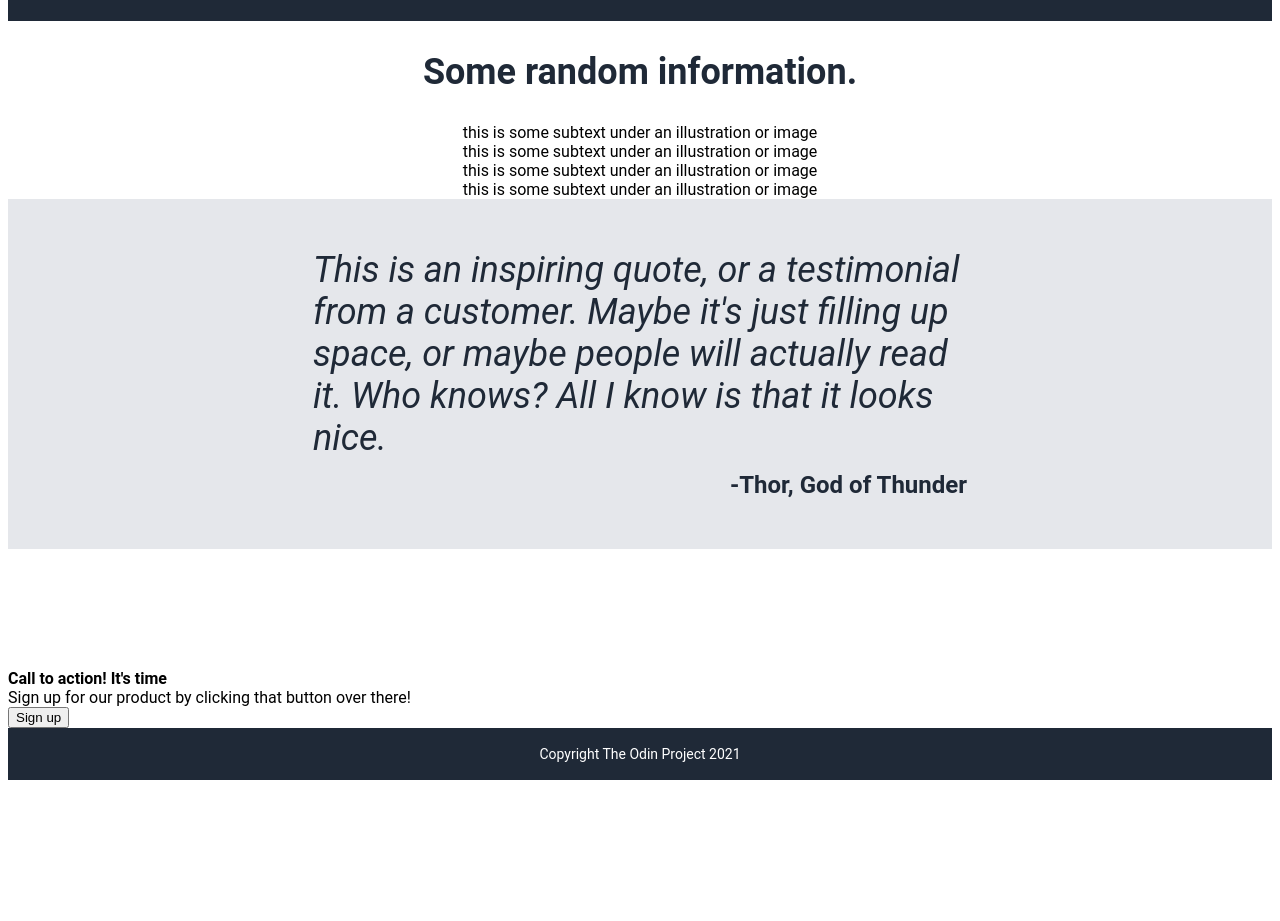
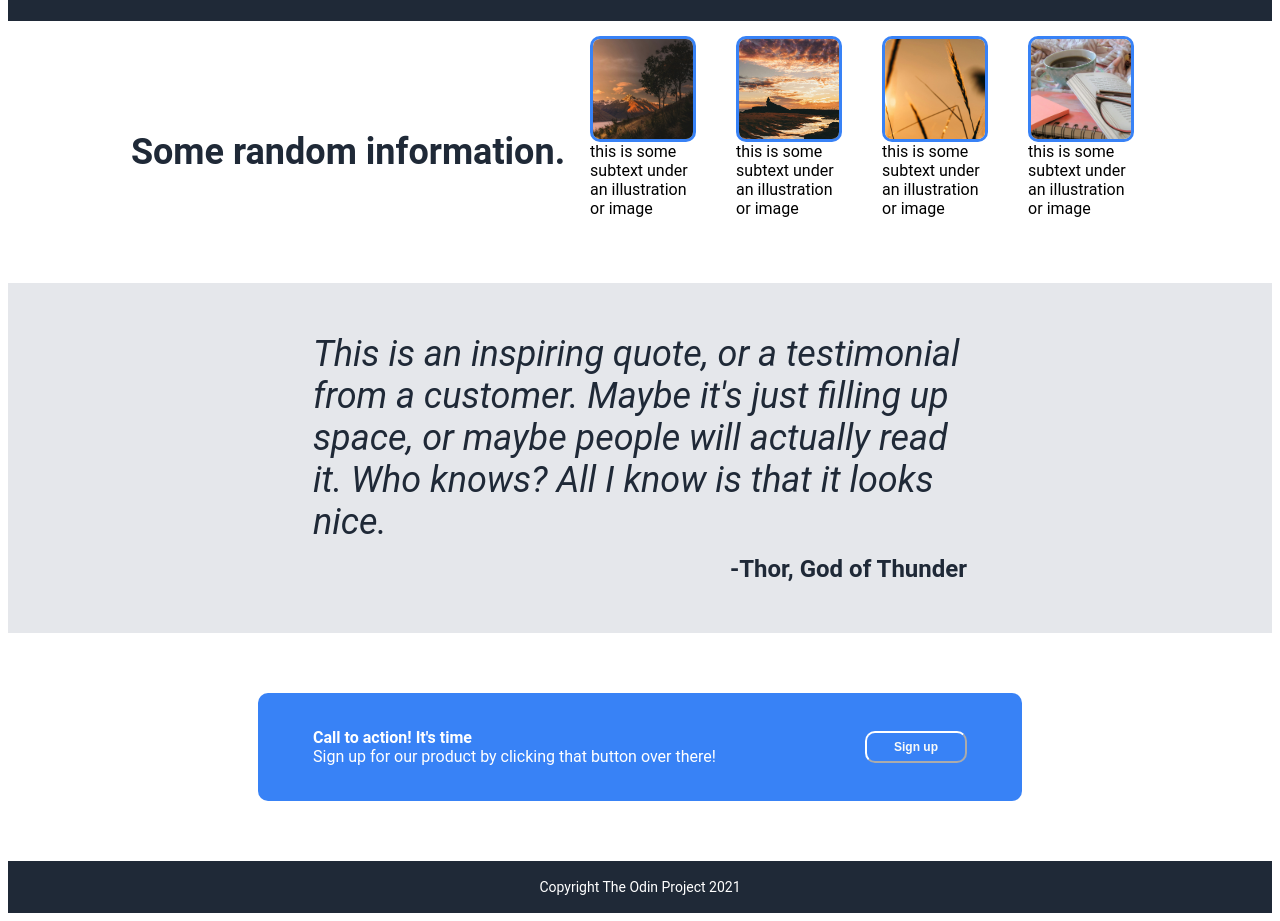
Before and after one commit to megafayray/landing-page, a plain HTML site: page index.html in a window 1280 px wide. Shown: the part 440-1361 px from the top of the page. Before the commit the page ends 1228 px from the top, so only its background shows below. Drawn offline with Linux system fonts and the light colour scheme.

Commit message:
Style the cards section

```diff
--- a/index.html
+++ b/index.html
@@ -30,16 +30,29 @@
     </div>
     <div class="foursquares">
         <h2>Some random information.</h2>
-        <div class="card">this is some subtext under an illustration or image</div>
-        <div class="card">this is some subtext under an illustration or image</div>
-        <div class="card">this is some subtext under an illustration or image</div>
-        <div class="card">this is some subtext under an illustration or image</div>
+        <div class="ugh">
+          <img src="square-pics/pica.jpg" style="height: 100px;">
+          <div class="card">this is some subtext under an illustration or image</div>
+        </div>
+        <div class="ugh">
+          <img src="square-pics/picb.jpg" style="height: 100px;">
+          <div class="card">this is some subtext under an illustration or image</div>
+        </div>
+        <div class="ugh">
+          <img src="square-pics/picc.jpg" style="height: 100px;">
+          <div class="card">this is some subtext under an illustration or image</div>
+        </div>
+        <div class="ugh">
+          <img src="square-pics/picd.jpg" style="height: 100px;">
+          <div class="card">this is some subtext under an illustration or image</div>
+        </div>
     </div>
     <div class="greysection">
         This is an inspiring quote, or a testimonial from a customer. Maybe it's just filling up space, or maybe people will actually read it. Who knows? All I know is that it looks nice.
         <div class="attribution">-Thor, God of Thunder</div>
     </div>
-    <div class="calltoaction"></div>
+    <div class="calltoaction">
+     <div class="blue">
         <div class="letsgo">
             <strong>Call to action! It's time</strong><br>
             Sign up for our product by clicking that button over there!
@@ -47,7 +60,8 @@
         <div class="button2">
             <button>Sign up</button>
         </div>
-
+     </div>
+    </div>
     <div class="footer">Copyright The Odin Project 2021</div>
 
 </body>
--- a/style.css
+++ b/style.css
@@ -74,6 +74,9 @@ p {
     max-width: 150px;
 }
 
+/* Keep working on this section, it needs::
+ to have the cards and images flex, and
+ include h2 within a larger container that hold everything */
 .foursquares {
     display: flex;
     flex-direction: column;
@@ -85,13 +88,33 @@ h2 {
     font-size: 36px;
     font-weight: bolder;
     color: #1f2937;
+    text-align: center;
+    padding-top: 50px;
 }
 
-/* Keep working on this  */
-.card {
+.foursquares {
     display: flex;
     flex-direction: row;
-    border:#3882f6;
+    gap: 10px;
+    padding-bottom: 50px;
+}
+
+.ugh{
+    display: flex;
+    flex-direction: column;
+    padding: 15px;
+}
+
+.card {
+    width: 100px;
+}
+
+.foursquares img {
+    width: 100px;
+    align-self: center;
+    border-radius: 10px;
+    border-style: solid;
+    border-color: #3882f6;
 }
 
 .greysection {
@@ -133,9 +156,8 @@ h2 {
     font-weight: bold;
     border-radius: 10px;
     padding: 7px 27px;
-    max-width: 100px;
     border-color: white;
-    border-width: 1px;
+    border-width: 2px;
 }
 
 .footer {
```
